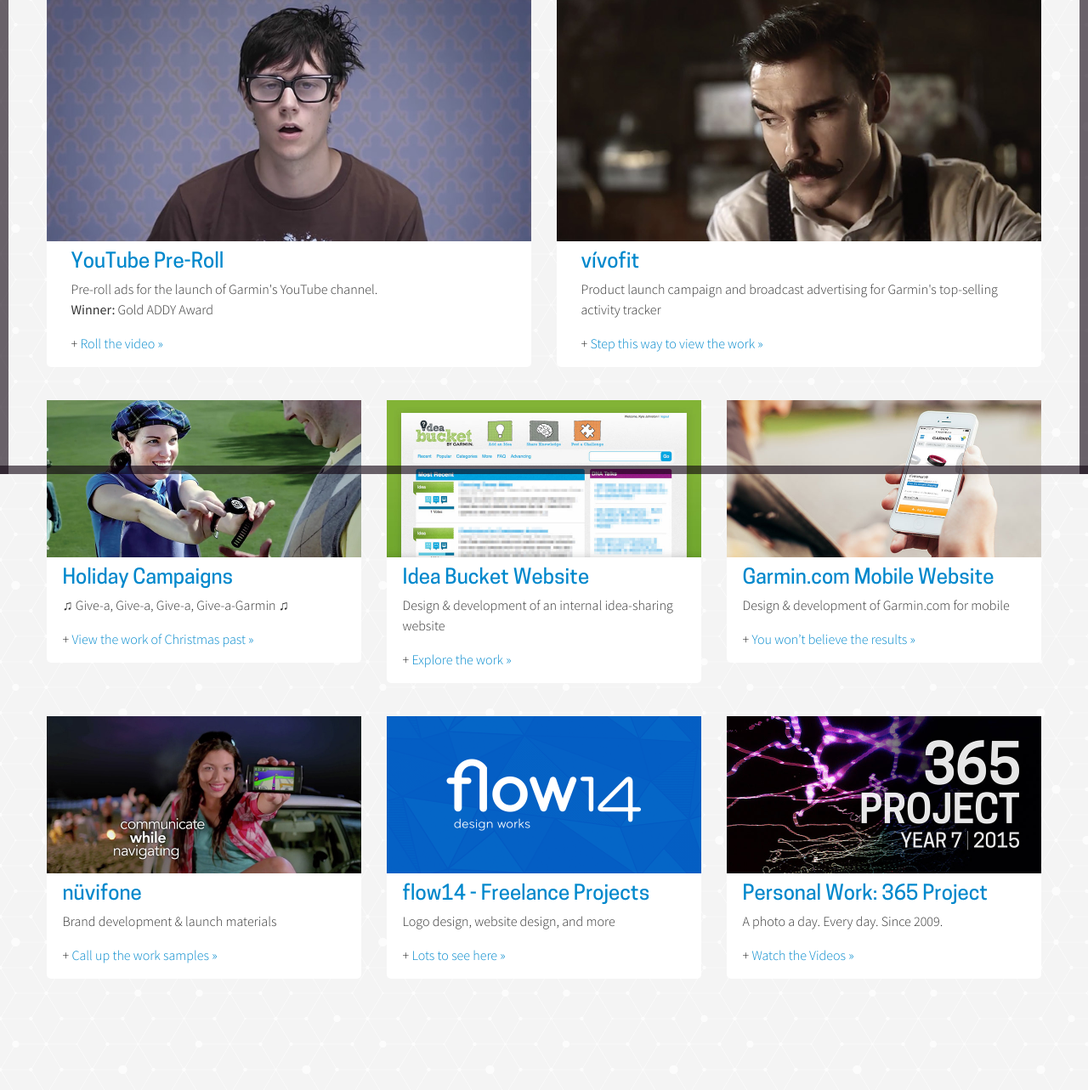
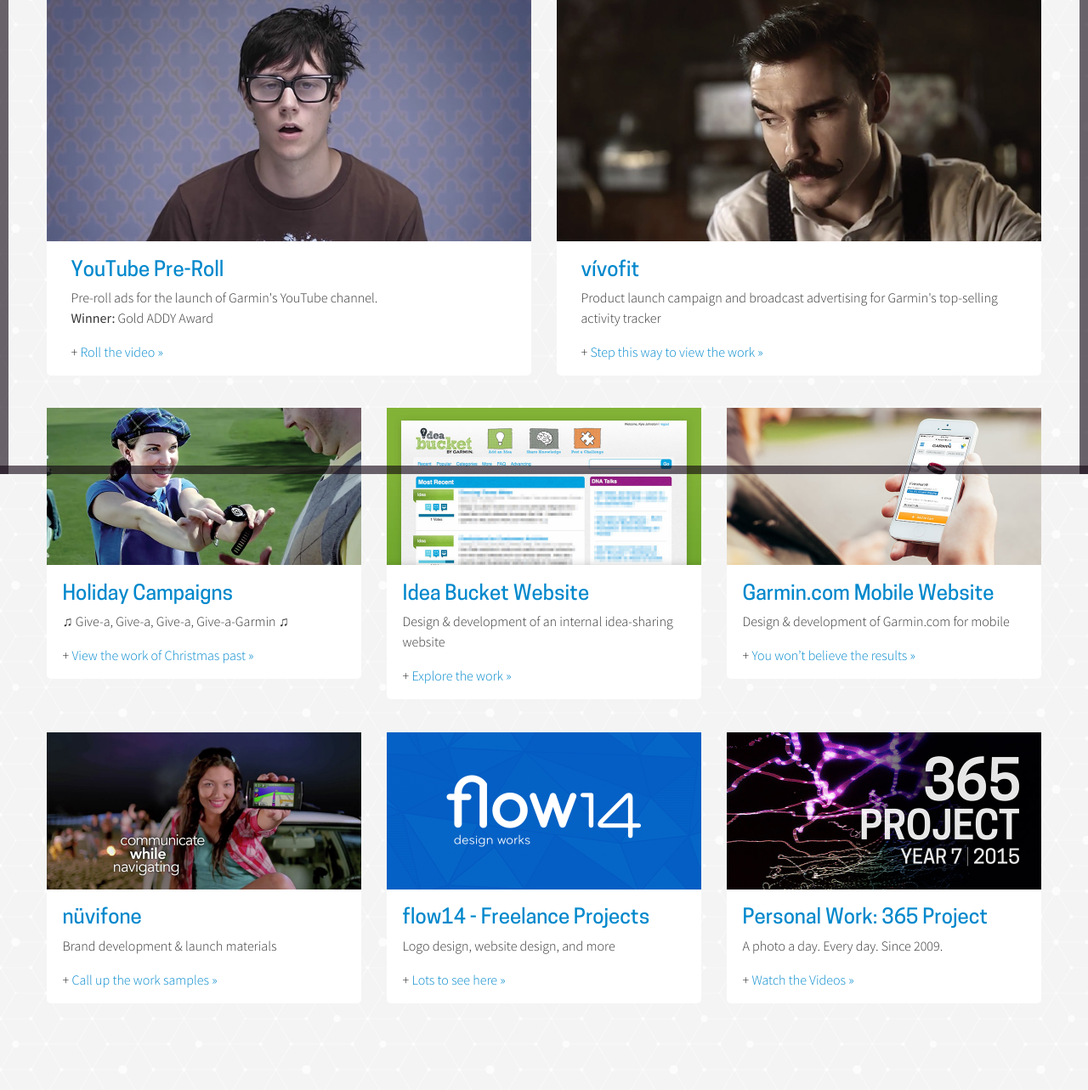
Before and after one commit to kylejohnston/kyle, a PHP site: page /index.php in a window 1280 px wide. Shown: the part 242-1525 px from the top of the page at 85% size. Run offline with PHP 8.4, Linux system fonts and the light colour scheme; some libraries are stand-ins or nearby versions.

Commit message:
Fine-tuning
Tweaking the spacing between images and titles

```diff
--- a/css/custom.css
+++ b/css/custom.css
@@ -169,6 +169,7 @@ header h1 {
 	background: #ffffff;
 }
 .item img {
+	margin-bottom: .5em;
 	min-width: 100%;
 }
 .video-container iframe,
```
